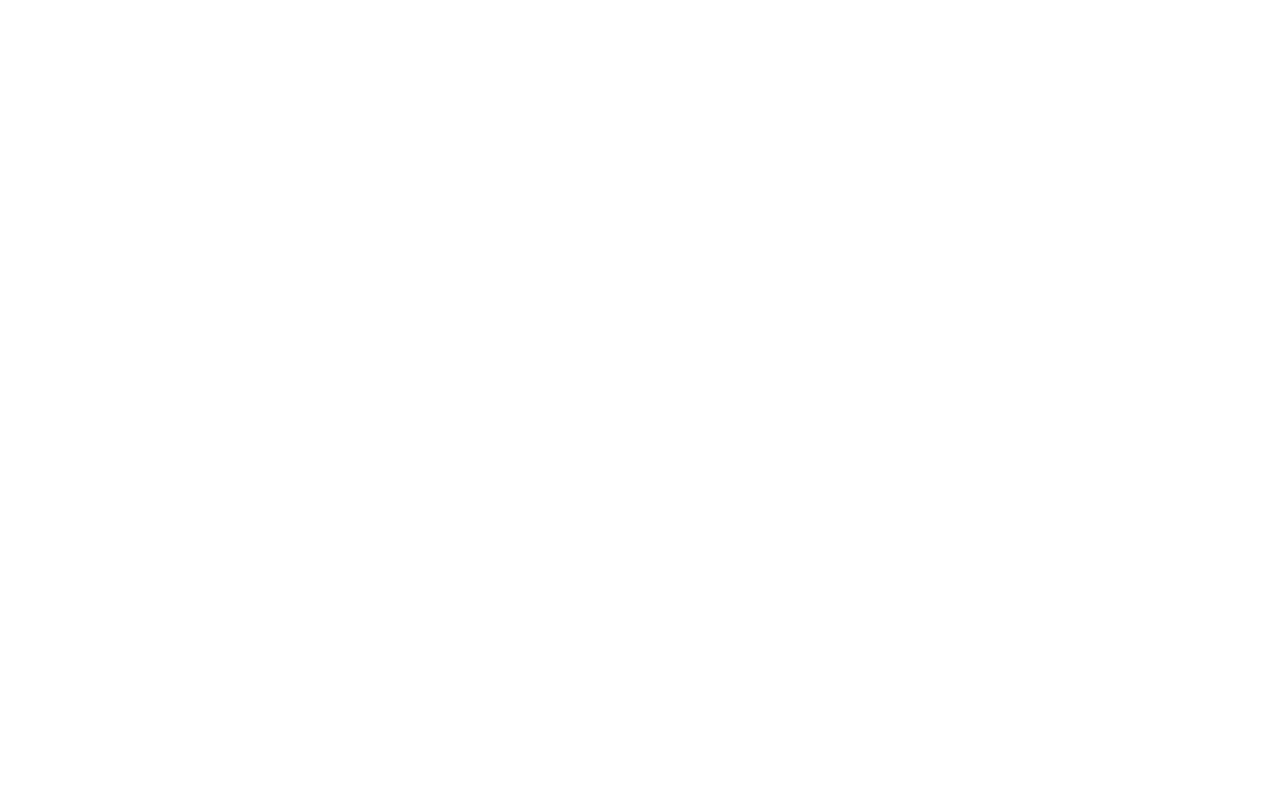
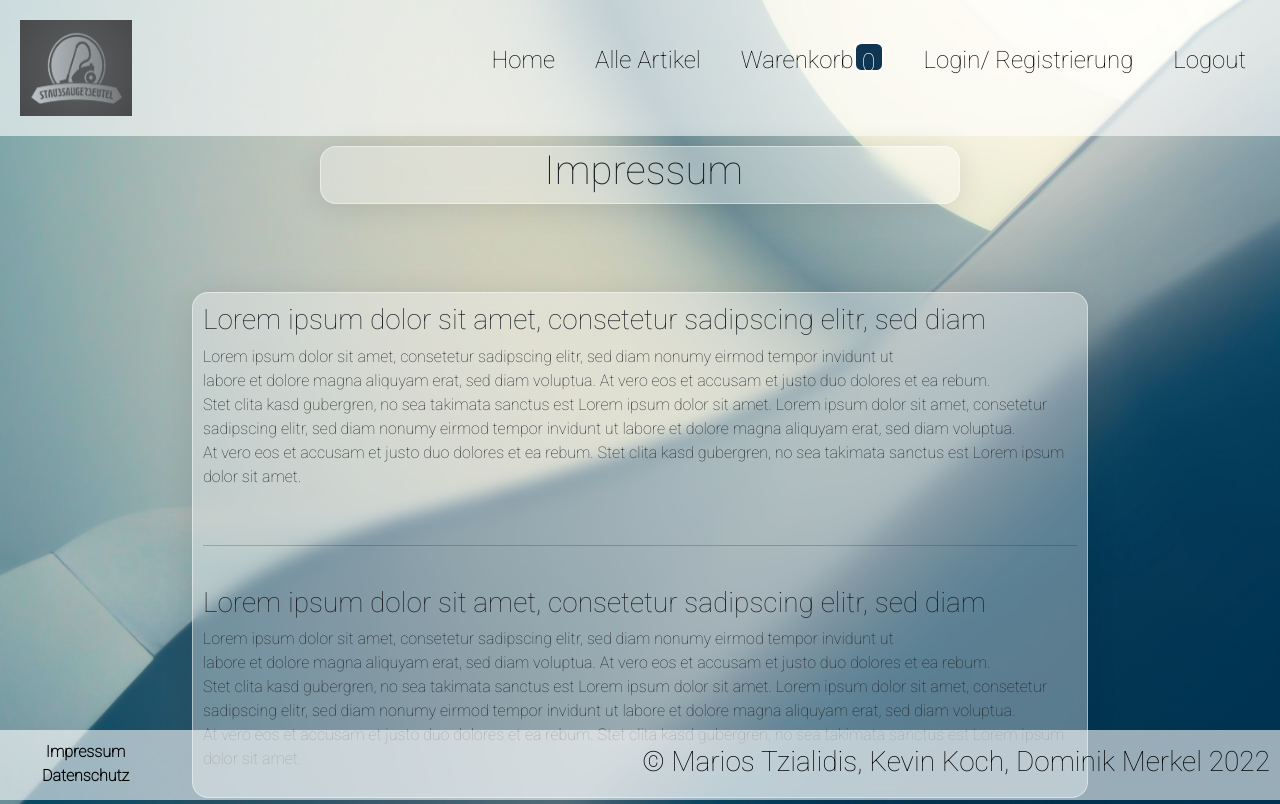
Before and after one commit to whoismarios/Online-Shop-Web-Programmierung, a PHP site: page /php/impressum.php in a window 1280 px wide. Before the commit the page is empty. Run offline with PHP 8.4, Linux system fonts and the light colour scheme; some web fonts are replaced.

Commit message:
New Updates
Impressum und Datenschutz Seite erstellt, mit Inhalt gefüllt und gestaltet.
Die entsprechenden Links wurden im Footer platziert und sind somit von
überall aus zugänglich.

```diff
--- /dev/null
+++ b/css/datenschutzUndImpressum.css
@@ -0,0 +1,16 @@
+.impressum, .datenschutz{
+    border-radius: 25px;
+    width: auto;
+    margin-left: 15%;
+    margin-right: 15%;
+    margin-top: 5%;
+    margin-bottom: 5%;
+    padding: 10px;
+
+    background: rgba(255, 255, 255, 0.35);
+    border-radius: 16px;
+    box-shadow: 0 4px 30px rgba(0, 0, 0, 0.1);
+    backdrop-filter: blur(7.5px);
+    -webkit-backdrop-filter: blur(7.5px);
+    border: 1px solid rgba(255, 255, 255, 0.45);
+}
--- a/css/footer.css
+++ b/css/footer.css
@@ -8,7 +8,26 @@ footer {
     text-align: center;
  }
  #footerH2{
-     margin-top: 10px;
+     margin-top: 15px;
      text-align: center;
      background-color: transparent;
  }
+ .footerDiv{
+    display: flex;
+    justify-content: space-between;
+    margin-left: 10px;
+    margin-right: 10px;
+ }
+ footer ul {
+    margin-top: 10px;
+ }
+ footer ul li {
+    list-style: none;
+ }
+ footer ul li a{
+    padding-top: 10px;
+    text-decoration: none!important;
+    cursor: pointer;
+    color: black;
+    font-weight: bolder;
+ }
--- a/css/title.css
+++ b/css/title.css
@@ -1,8 +1,11 @@
 .titelDiv{
     text-align: center;
-    justify-content: center;
+    display: flex;
+    justify-content: space-between;
     width: 50%;
+    height: auto;
     margin-left: 25%;
+
     margin-top: 10px;
     background: rgba(255, 255, 255, 0.35);
     border-radius: 16px;
@@ -19,6 +22,7 @@
 }
 */
 .title{
+    /*
     width: 30%;
     height: auto;
     min-height: 50px;
@@ -26,4 +30,10 @@
     margin-left: 35%;
     font-size: 35px;
     text-align: center;
+    */
+    width: 30%;
+    height: auto;
+    min-height: auto;
+    float: left;
+    justify-content: space-between;
 }
--- a/php/imports/footerImport.php
+++ b/php/imports/footerImport.php
@@ -1,9 +1,15 @@
 <!--Footer-Bereich-->
 <footer style="text-align: center;">
     <link rel="stylesheet" href="../css/footer.css">
-    <h3 id="footerH2">
-        &copy; Marios Tzialidis, Kevin Koch, Dominik Merkel <script>document.write(new Date().getFullYear());</script>
-    </h3>
+    <div class="footerDiv">
+        <ul>
+            <li><a href="../php/impressum.php">Impressum</a></li>
+            <li><a href="../php/datenschutz.php">Datenschutz</a></li>
+        </ul>
+        <h3 id="footerH2">
+            &copy; Marios Tzialidis, Kevin Koch, Dominik Merkel <script>document.write(new Date().getFullYear());</script>
+        </h3>
+    </div>
 </footer>
 
 <noscript>
--- a/php/imports/headerImport.php
+++ b/php/imports/headerImport.php
@@ -10,6 +10,7 @@
     <link rel="stylesheet" href="../css/slider.css">
     <link rel="stylesheet" href="../css/warenkorb.css">
     <link rel="stylesheet" href="../css/kasse.css">
+    <link rel="stylesheet" href="../css/datenschutzUndImpressum.css">
 
 <!-- Bootstrap -->
 <link href="https://cdn.jsdelivr.net/npm/bootstrap@5.1.3/dist/css/bootstrap.min.css" rel="stylesheet" integrity="sha384-1BmE4kWBq78iYhFldvKuhfTAU6auU8tT94WrHftjDbrCEXSU1oBoqyl2QvZ6jIW3" crossorigin="anonymous">
--- a/php/imports/titelImport.php
+++ b/php/imports/titelImport.php
@@ -2,10 +2,12 @@
 
 <!-- Page Title -->
 <div class="titelDiv">
+        <span></span>
         <h1 class="title" id="title"><script>
                 var title = document.getElementById('title');
                 title.innerHTML = document.title;
                 title.style.textAlign = "center";
         </script></h1>
+        <span></span>
 </div>
 <br>
--- a/php/impressum.php
+++ b/php/impressum.php
@@ -0,0 +1,62 @@
+<!DOCTYPE html>
+<html lang="de">
+<head>
+    <meta charset="UTF-8">
+    <meta http-equiv="X-UA-Compatible" content="IE=edge">
+    <meta name="viewport" content="width=device-width, initial-scale=1.0">
+    <title>Impressum</title>
+
+   <?php
+    include 'imports/headerImport.php';
+   ?>
+
+</head>
+<body>
+    <!-- NAV IMPORT -->
+    <?php
+
+        include 'imports/navImport.php';
+
+    ?>
+
+     <!-- Dynamic Titel Import -->
+    <?php
+        include 'imports/titelImport.php';
+    ?>
+
+    <!-- Inhalt -->
+    <div class="impressum">
+        <h3>Lorem ipsum dolor sit amet, consetetur sadipscing elitr, sed diam</h3>
+        <p>
+        Lorem ipsum dolor sit amet, consetetur sadipscing elitr, sed diam nonumy eirmod tempor invidunt ut <br>
+        labore et dolore magna aliquyam erat, sed diam voluptua. At vero eos et accusam et justo duo dolores et ea rebum. <br>
+        Stet clita kasd gubergren, no sea takimata sanctus est Lorem ipsum dolor sit amet. Lorem ipsum dolor sit amet, consetetur <br>
+        sadipscing elitr, sed diam nonumy eirmod tempor invidunt ut labore et dolore magna aliquyam erat, sed diam voluptua. <br>
+        At vero eos et accusam et justo duo dolores et ea rebum. Stet clita kasd gubergren, no sea takimata sanctus est Lorem ipsum <br>
+        dolor sit amet.
+        </p>
+        <br><hr><br>
+        <h3>Lorem ipsum dolor sit amet, consetetur sadipscing elitr, sed diam</h3>
+        <p>
+        Lorem ipsum dolor sit amet, consetetur sadipscing elitr, sed diam nonumy eirmod tempor invidunt ut <br>
+        labore et dolore magna aliquyam erat, sed diam voluptua. At vero eos et accusam et justo duo dolores et ea rebum. <br>
+        Stet clita kasd gubergren, no sea takimata sanctus est Lorem ipsum dolor sit amet. Lorem ipsum dolor sit amet, consetetur <br>
+        sadipscing elitr, sed diam nonumy eirmod tempor invidunt ut labore et dolore magna aliquyam erat, sed diam voluptua. <br>
+        At vero eos et accusam et justo duo dolores et ea rebum. Stet clita kasd gubergren, no sea takimata sanctus est Lorem ipsum <br>
+        dolor sit amet.
+        </p>
+    </div>
+
+
+
+    <!--FOOTER IMPORT -->
+    <?php
+        include 'imports/footerImport.php';
+    ?>
+
+    <!-- SCRIPT IMPORT -->
+    <?php
+        include 'imports/scriptImport.php';
+    ?>
+</body>
+</html>
```
Also changed, not shown: php/datenschutz.php (+62 -0 lines).
